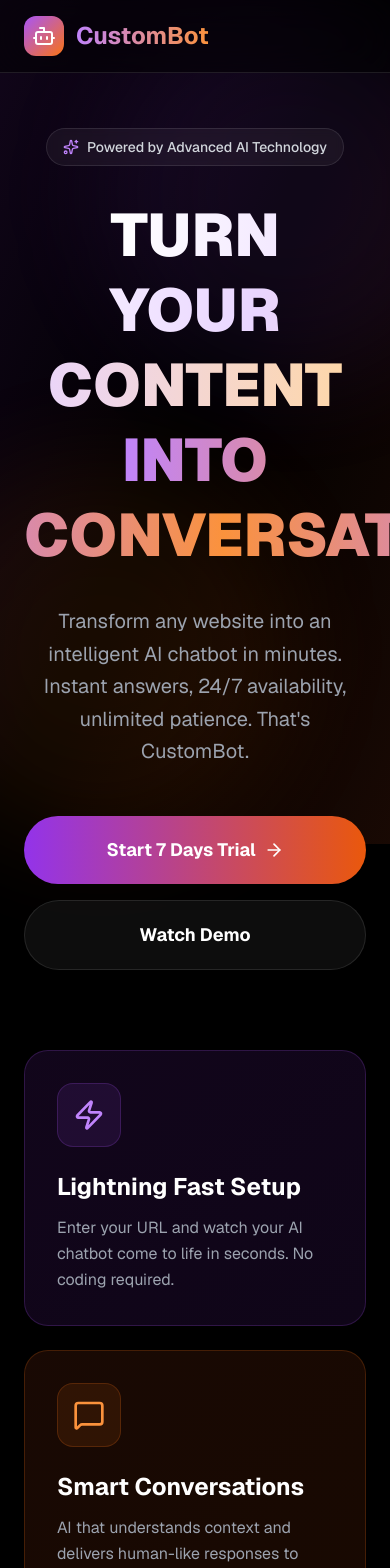
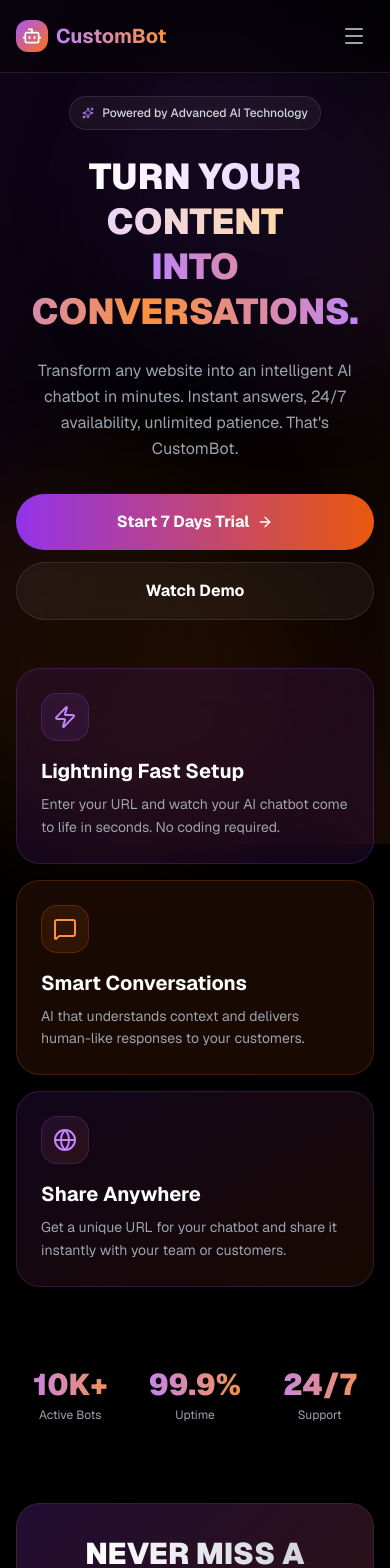
Before and after one commit to vivekpraj/website-to-chatbot-prod, a Next.js app in the folder frontend/: page / in a window 390 px wide. Shown: the top 1568 px of the page. Built offline with nearby package versions, Linux system fonts and the light colour scheme.

Commit message:
frontend updated

```diff
--- a/frontend/app/page.tsx
+++ b/frontend/app/page.tsx
@@ -1,7 +1,11 @@
-import React from 'react';
-import { Bot, Sparkles, Zap, MessageSquare, ArrowRight, Globe, Code, Cpu } from 'lucide-react';
+"use client";
+
+import React, { useState } from 'react';
+import { Bot, Sparkles, Zap, MessageSquare, ArrowRight, Globe, Code, Menu, X } from 'lucide-react';
 
 export default function LandingPage() {
+  const [mobileMenuOpen, setMobileMenuOpen] = useState(false);
+
   return (
     <div className="min-h-screen bg-black text-white overflow-hidden">
       {/* Animated gradient background */}
@@ -11,15 +15,17 @@ export default function LandingPage() {
 
       {/* Header */}
       <header className="fixed top-0 w-full bg-black/50 backdrop-blur-xl border-b border-white/10 z-50">
-        <div className="max-w-7xl mx-auto px-6 py-4 flex items-center justify-between">
-          <div className="flex items-center gap-3">
-            <div className="w-10 h-10 bg-gradient-to-br from-purple-500 to-orange-500 rounded-xl flex items-center justify-center">
-              <Bot className="w-6 h-6 text-white" />
+        <div className="max-w-7xl mx-auto px-4 sm:px-6 py-4 flex items-center justify-between">
+          <div className="flex items-center gap-2 sm:gap-3">
+            <div className="w-8 h-8 sm:w-10 sm:h-10 bg-gradient-to-br from-purple-500 to-orange-500 rounded-xl flex items-center justify-center">
+              <Bot className="w-5 h-5 sm:w-6 sm:h-6 text-white" />
             </div>
-            <span className="text-2xl font-bold bg-gradient-to-r from-purple-400 to-orange-400 bg-clip-text text-transparent">
+            <span className="text-xl sm:text-2xl font-bold bg-gradient-to-r from-purple-400 to-orange-400 bg-clip-text text-transparent">
               CustomBot
             </span>
           </div>
+
+          {/* Desktop Navigation */}
           <nav className="hidden md:flex items-center gap-8">
             <a href="#features" className="text-gray-400 hover:text-white transition-colors">
               Features
@@ -37,21 +43,65 @@ export default function LandingPage() {
               Get Started
             </a>
           </nav>
+
+          {/* Mobile Menu Button */}
+          <button
+            onClick={() => setMobileMenuOpen(!mobileMenuOpen)}
+            className="md:hidden p-2 text-gray-400 hover:text-white transition"
+          >
+            {mobileMenuOpen ? <X className="w-6 h-6" /> : <Menu className="w-6 h-6" />}
+          </button>
         </div>
+
+        {/* Mobile Navigation */}
+        {mobileMenuOpen && (
+          <div className="md:hidden bg-black/95 backdrop-blur-xl border-t border-white/10">
+            <nav className="flex flex-col px-4 py-4 space-y-4">
+              <a
+                href="#features"
+                className="text-gray-400 hover:text-white transition-colors py-2"
+                onClick={() => setMobileMenuOpen(false)}
+              >
+                Features
+              </a>
+              <a
+                href="#pricing"
+                className="text-gray-400 hover:text-white transition-colors py-2"
+                onClick={() => setMobileMenuOpen(false)}
+              >
+                Pricing
+              </a>
+              <a
+                href="/login"
+                className="text-gray-400 hover:text-white transition-colors py-2"
+                onClick={() => setMobileMenuOpen(false)}
+              >
+                Login
+              </a>
+              <a
+                href="/register"
+                className="px-6 py-3 bg-gradient-to-r from-purple-600 to-orange-600 rounded-full text-center font-semibold"
+                onClick={() => setMobileMenuOpen(false)}
+              >
+                Get Started
+              </a>
+            </nav>
+          </div>
+        )}
       </header>
 
       {/* Hero Section */}
-      <main className="relative pt-32 pb-20 px-6">
+      <main className="relative pt-24 sm:pt-32 pb-12 sm:pb-20 px-4 sm:px-6">
         <div className="max-w-7xl mx-auto">
-          <div className="text-center max-w-5xl mx-auto mb-20">
-            <div className="inline-flex items-center gap-2 px-4 py-2 bg-white/5 backdrop-blur-sm rounded-full mb-8 border border-white/10">
-              <Sparkles className="w-4 h-4 text-purple-400" />
-              <span className="text-sm font-medium text-gray-300">
+          <div className="text-center max-w-5xl mx-auto mb-12 sm:mb-20">
+            <div className="inline-flex items-center gap-2 px-3 sm:px-4 py-2 bg-white/5 backdrop-blur-sm rounded-full mb-6 sm:mb-8 border border-white/10">
+              <Sparkles className="w-3 h-3 sm:w-4 sm:h-4 text-purple-400" />
+              <span className="text-xs sm:text-sm font-medium text-gray-300">
                 Powered by Advanced AI Technology
               </span>
             </div>
 
-            <h1 className="text-6xl md:text-8xl font-black mb-8 leading-tight">
+            <h1 className="text-4xl sm:text-6xl md:text-8xl font-black mb-6 sm:mb-8 leading-tight">
               <span className="bg-gradient-to-r from-white via-purple-200 to-orange-200 bg-clip-text text-transparent">
                 TURN YOUR CONTENT
               </span>
@@ -61,70 +111,70 @@ export default function LandingPage() {
               </span>
             </h1>
 
-            <p className="text-xl text-gray-400 mb-12 max-w-3xl mx-auto leading-relaxed">
+            <p className="text-base sm:text-xl text-gray-400 mb-8 sm:mb-12 max-w-3xl mx-auto leading-relaxed">
               Transform any website into an intelligent AI chatbot in minutes.
               Instant answers, 24/7 availability, unlimited patience. That's CustomBot.
             </p>
 
-            <div className="flex flex-col sm:flex-row gap-4 justify-center">
+            <div className="flex flex-col sm:flex-row gap-3 sm:gap-4 justify-center">
               <a
                 href="/register"
-                className="group px-10 py-5 bg-gradient-to-r from-purple-600 to-orange-600 text-white text-lg font-bold rounded-full hover:shadow-2xl hover:shadow-purple-500/50 hover:scale-105 transition-all flex items-center justify-center gap-2"
+                className="group px-8 sm:px-10 py-4 sm:py-5 bg-gradient-to-r from-purple-600 to-orange-600 text-white text-base sm:text-lg font-bold rounded-full hover:shadow-2xl hover:shadow-purple-500/50 hover:scale-105 transition-all flex items-center justify-center gap-2"
               >
                 Start 7 Days Trial
-                <ArrowRight className="w-5 h-5 group-hover:translate-x-1 transition" />
+                <ArrowRight className="w-4 h-4 sm:w-5 sm:h-5 group-hover:translate-x-1 transition" />
               </a>
               <a
                 href="#demo"
-                className="px-10 py-5 bg-white/5 backdrop-blur-sm border border-white/10 text-white text-lg font-bold rounded-full hover:bg-white/10 transition-all flex items-center justify-center gap-2"
+                className="px-8 sm:px-10 py-4 sm:py-5 bg-white/5 backdrop-blur-sm border border-white/10 text-white text-base sm:text-lg font-bold rounded-full hover:bg-white/10 transition-all flex items-center justify-center gap-2"
               >
                 Watch Demo
               </a>
             </div>
           </div>
 
-          {/* Feature Cards - Horizontal Layout */}
-          <div className="grid md:grid-cols-3 gap-6 mb-32" id="features">
-            <div className="group relative bg-gradient-to-br from-purple-900/20 to-purple-600/10 backdrop-blur-xl border border-purple-500/20 rounded-3xl p-8 hover:border-purple-500/50 transition-all hover:scale-105">
+          {/* Feature Cards */}
+          <div className="grid grid-cols-1 md:grid-cols-3 gap-4 sm:gap-6 mb-20 sm:mb-32" id="features">
+            <div className="group relative bg-gradient-to-br from-purple-900/20 to-purple-600/10 backdrop-blur-xl border border-purple-500/20 rounded-3xl p-6 sm:p-8 hover:border-purple-500/50 transition-all hover:scale-105">
               <div className="absolute top-0 left-0 w-full h-full bg-gradient-to-br from-purple-500/0 to-purple-500/5 rounded-3xl opacity-0 group-hover:opacity-100 transition-opacity" />
               <div className="relative">
-                <div className="w-16 h-16 bg-purple-500/10 rounded-2xl flex items-center justify-center mb-6 group-hover:scale-110 transition border border-purple-500/20">
-                  <Zap className="w-8 h-8 text-purple-400" />
+                <div className="w-12 h-12 sm:w-16 sm:h-16 bg-purple-500/10 rounded-2xl flex items-center justify-center mb-4 sm:mb-6 group-hover:scale-110 transition border border-purple-500/20">
+                  <Zap className="w-6 h-6 sm:w-8 sm:h-8 text-purple-400" />
                 </div>
-                <h3 className="text-2xl font-bold mb-3 text-white">
+                <h3 className="text-xl sm:text-2xl font-bold mb-2 sm:mb-3 text-white">
                   Lightning Fast Setup
                 </h3>
-                <p className="text-gray-400 leading-relaxed">
+                <p className="text-sm sm:text-base text-gray-400 leading-relaxed">
                   Enter your URL and watch your AI chatbot come to life in seconds. No coding required.
                 </p>
               </div>
             </div>
 
-            <div className="group relative bg-gradient-to-br from-orange-900/20 to-orange-600/10 backdrop-blur-xl border border-orange-500/20 rounded-3xl p-8 hover:border-orange-500/50 transition-all hover:scale-105">
+            <div className="group relative bg-gradient-to-br from-orange-900/20 to-orange-600/10 backdrop-blur-xl border border-orange-500/20 rounded-3xl p-6 sm:p-8 hover:border-orange-500/50 transition-all hover:scale-105">
               <div className="absolute top-0 left-0 w-full h-full bg-gradient-to-br from-orange-500/0 to-orange-500/5 rounded-3xl opacity-0 group-hover:opacity-100 transition-opacity" />
               <div className="relative">
-                <div className="w-16 h-16 bg-orange-500/10 rounded-2xl flex items-center justify-center mb-6 group-hover:scale-110 transition border border-orange-500/20">
-                  <MessageSquare className="w-8 h-8 text-orange-400" />
+                <div className="w-12 h-12 sm:w-16 sm:h-16 bg-orange-500/10 rounded-2xl flex items-center justify-center mb-4 sm:mb-6 group-hover:scale-110 transition border border-orange-500/20">
+                  <MessageSquare className="w-6 h-6 sm:w-8 sm:h-8 text-orange-400" />
                 </div>
-                <h3 className="text-2xl font-bold mb-3 text-white">
+                <h3 className="text-xl sm:text-2xl font-bold mb-2 sm:mb-3 text-white">
                   Smart Conversations
                 </h3>
-                <p className="text-gray-400 leading-relaxed">
+                <p className="text-sm sm:text-base text-gray-400 leading-relaxed">
                   AI that understands context and delivers human-like responses to your customers.
                 </p>
               </div>
             </div>
 
-            <div className="group relative bg-gradient-to-br from-purple-900/20 to-orange-600/10 backdrop-blur-xl border border-purple-500/20 rounded-3xl p-8 hover:border-orange-500/50 transition-all hover:scale-105">
+            <div className="group relative bg-gradient-to-br from-purple-900/20 to-orange-600/10 backdrop-blur-xl border border-purple-500/20 rounded-3xl p-6 sm:p-8 hover:border-orange-500/50 transition-all hover:scale-105">
               <div className="absolute top-0 left-0 w-full h-full bg-gradient-to-br from-purple-500/0 to-orange-500/5 rounded-3xl opacity-0 group-hover:opacity-100 transition-opacity" />
               <div className="relative">
-                <div className="w-16 h-16 bg-gradient-to-br from-purple-500/10 to-orange-500/10 rounded-2xl flex items-center justify-center mb-6 group-hover:scale-110 transition border border-purple-500/20">
-                  <Code className="w-8 h-8 text-purple-400" />
+                <div className="w-12 h-12 sm:w-16 sm:h-16 bg-gradient-to-br from-purple-500/10 to-orange-500/10 rounded-2xl flex items-center justify-center mb-4 sm:mb-6 group-hover:scale-110 transition border border-purple-500/20">
+                  <Globe className="w-6 h-6 sm:w-8 sm:h-8 text-purple-400" />
                 </div>
-                <h3 className="text-2xl font-bold mb-3 text-white">
+                <h3 className="text-xl sm:text-2xl font-bold mb-2 sm:mb-3 text-white">
                   Share Anywhere
                 </h3>
-                <p className="text-gray-400 leading-relaxed">
+                <p className="text-sm sm:text-base text-gray-400 leading-relaxed">
                   Get a unique URL for your chatbot and share it instantly with your team or customers.
                 </p>
               </div>
@@ -132,33 +182,33 @@ export default function LandingPage() {
           </div>
 
           {/* Stats Section */}
-          <div className="grid md:grid-cols-3 gap-8 mb-32">
+          <div className="grid grid-cols-3 gap-4 sm:gap-8 mb-20 sm:mb-32">
             <div className="text-center">
-              <div className="text-6xl font-black bg-gradient-to-r from-purple-400 to-orange-400 bg-clip-text text-transparent mb-2">
+              <div className="text-3xl sm:text-6xl font-black bg-gradient-to-r from-purple-400 to-orange-400 bg-clip-text text-transparent mb-1 sm:mb-2">
                 10K+
               </div>
-              <div className="text-gray-400 text-lg">Active Bots</div>
+              <div className="text-gray-400 text-xs sm:text-lg">Active Bots</div>
             </div>
             <div className="text-center">
-              <div className="text-6xl font-black bg-gradient-to-r from-purple-400 to-orange-400 bg-clip-text text-transparent mb-2">
+              <div className="text-3xl sm:text-6xl font-black bg-gradient-to-r from-purple-400 to-orange-400 bg-clip-text text-transparent mb-1 sm:mb-2">
                 99.9%
               </div>
-              <div className="text-gray-400 text-lg">Uptime</div>
+              <div className="text-gray-400 text-xs sm:text-lg">Uptime</div>
             </div>
             <div className="text-center">
-              <div className="text-6xl font-black bg-gradient-to-r from-purple-400 to-orange-400 bg-clip-text text-transparent mb-2">
+              <div className="text-3xl sm:text-6xl font-black bg-gradient-to-r from-purple-400 to-orange-400 bg-clip-text text-transparent mb-1 sm:mb-2">
                 24/7
               </div>
-              <div className="text-gray-400 text-lg">Support</div>
+              <div className="text-gray-400 text-xs sm:text-lg">Support</div>
             </div>
           </div>
 
           {/* CTA Section */}
           <div className="text-center">
-            <div className="max-w-4xl mx-auto p-16 bg-gradient-to-br from-purple-900/30 to-orange-900/30 backdrop-blur-xl rounded-3xl border border-white/10 relative overflow-hidden">
+            <div className="max-w-4xl mx-auto p-8 sm:p-16 bg-gradient-to-br from-purple-900/30 to-orange-900/30 backdrop-blur-xl rounded-3xl border border-white/10 relative overflow-hidden">
               <div className="absolute top-0 left-0 w-full h-full bg-gradient-to-br from-purple-500/5 to-orange-500/5" />
               <div className="relative">
-                <h2 className="text-5xl md:text-6xl font-black mb-6">
+                <h2 className="text-3xl sm:text-5xl md:text-6xl font-black mb-4 sm:mb-6">
                   <span className="bg-gradient-to-r from-white to-gray-300 bg-clip-text text-transparent">
                     NEVER MISS A
                   </span>
@@ -167,15 +217,15 @@ export default function LandingPage() {
                     CUSTOMER QUESTION
                   </span>
                 </h2>
-                <p className="text-xl text-gray-400 mb-10">
+                <p className="text-base sm:text-xl text-gray-400 mb-6 sm:mb-10">
                   Let AI handle repetitive questions while you focus on growing your business.
                 </p>
                 <a
                   href="/register"
-                  className="inline-flex items-center gap-2 px-12 py-6 bg-gradient-to-r from-purple-600 to-orange-600 text-white text-lg font-bold rounded-full hover:shadow-2xl hover:shadow-purple-500/50 hover:scale-105 transition-all"
+                  className="inline-flex items-center gap-2 px-8 sm:px-12 py-4 sm:py-6 bg-gradient-to-r from-purple-600 to-orange-600 text-white text-base sm:text-lg font-bold rounded-full hover:shadow-2xl hover:shadow-purple-500/50 hover:scale-105 transition-all"
                 >
                   Create Your Bot Now
-                  <ArrowRight className="w-5 h-5" />
+                  <ArrowRight className="w-4 h-4 sm:w-5 sm:h-5" />
                 </a>
               </div>
             </div>
@@ -184,28 +234,28 @@ export default function LandingPage() {
       </main>
 
       {/* Footer */}
-      <footer className="border-t border-white/10 mt-32">
-        <div className="max-w-7xl mx-auto px-6 py-12">
-          <div className="flex flex-col md:flex-row justify-between items-center gap-6">
-            <div className="flex items-center gap-3">
-              <div className="w-8 h-8 bg-gradient-to-br from-purple-500 to-orange-500 rounded-lg flex items-center justify-center">
-                <Bot className="w-5 h-5 text-white" />
+      <footer className="border-t border-white/10 mt-20 sm:mt-32">
+        <div className="max-w-7xl mx-auto px-4 sm:px-6 py-8 sm:py-12">
+          <div className="flex flex-col md:flex-row justify-between items-center gap-4 sm:gap-6">
+            <div className="flex items-center gap-2 sm:gap-3">
+              <div className="w-6 h-6 sm:w-8 sm:h-8 bg-gradient-to-br from-purple-500 to-orange-500 rounded-lg flex items-center justify-center">
+                <Bot className="w-4 h-4 sm:w-5 sm:h-5 text-white" />
               </div>
-              <span className="text-xl font-bold bg-gradient-to-r from-purple-400 to-orange-400 bg-clip-text text-transparent">
+              <span className="text-lg sm:text-xl font-bold bg-gradient-to-r from-purple-400 to-orange-400 bg-clip-text text-transparent">
                 CustomBot
               </span>
             </div>
-            <p className="text-gray-500">
+            <p className="text-gray-500 text-sm sm:text-base">
               © 2026 CustomBot. All rights reserved.
             </p>
-            <div className="flex gap-8">
-              <a href="#" className="text-gray-500 hover:text-purple-400 transition">
+            <div className="flex gap-4 sm:gap-8">
+              <a href="#" className="text-gray-500 hover:text-purple-400 transition text-sm sm:text-base">
                 Privacy
               </a>
-              <a href="#" className="text-gray-500 hover:text-purple-400 transition">
+              <a href="#" className="text-gray-500 hover:text-purple-400 transition text-sm sm:text-base">
                 Terms
               </a>
-              <a href="#" className="text-gray-500 hover:text-purple-400 transition">
+              <a href="#" className="text-gray-500 hover:text-purple-400 transition text-sm sm:text-base">
                 Contact
               </a>
             </div>
```
